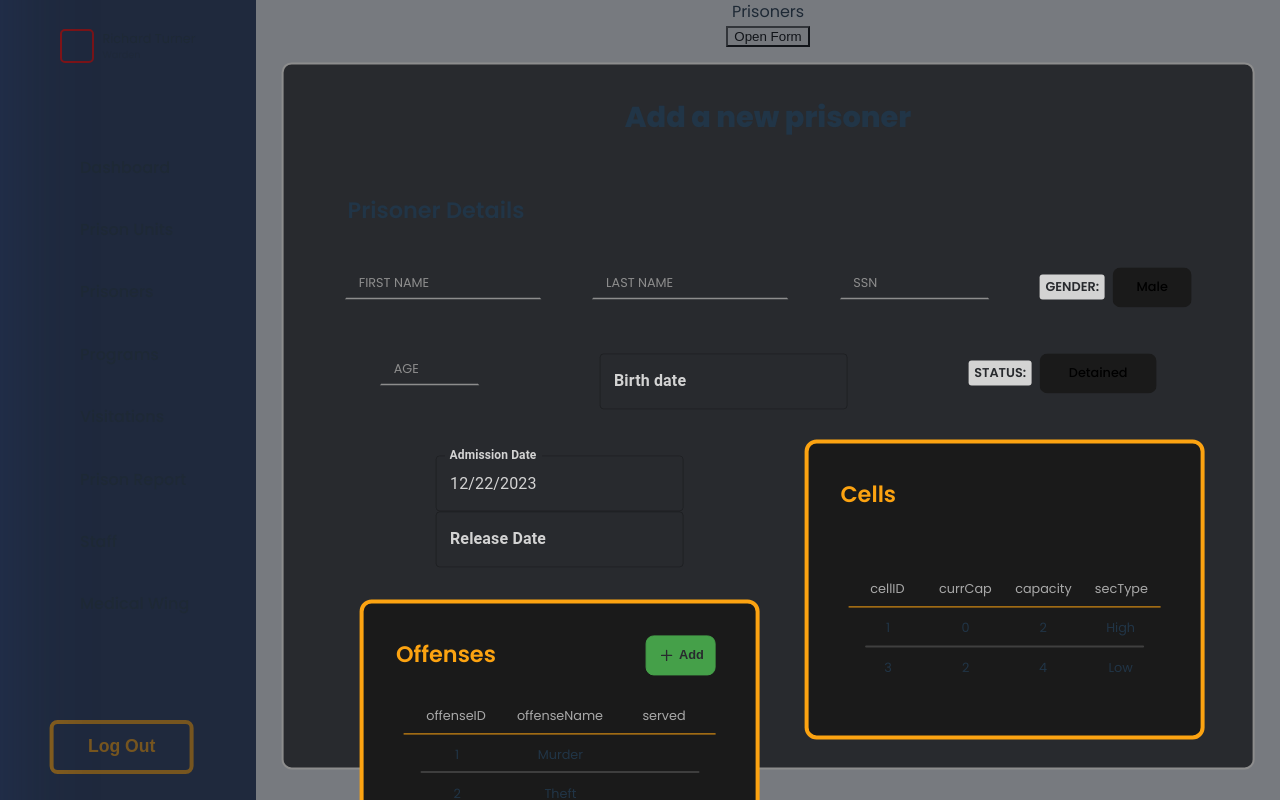
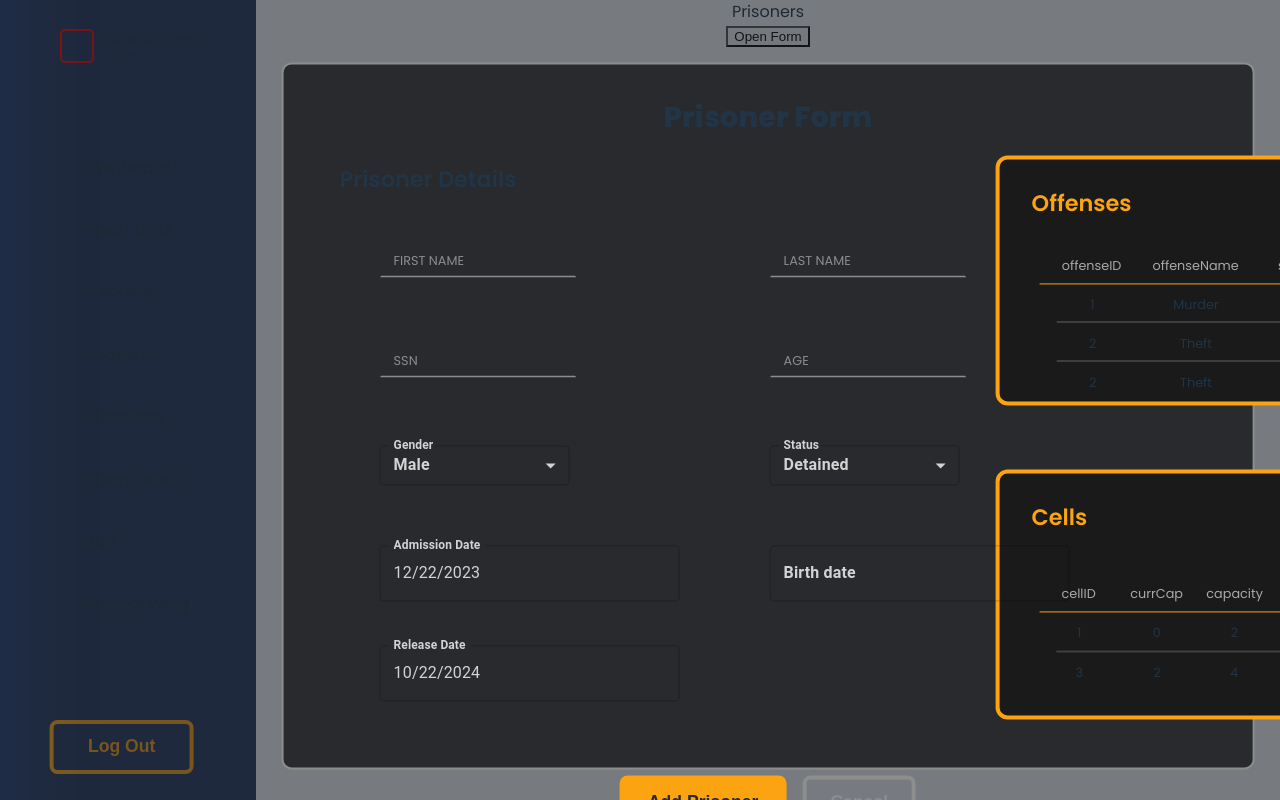
Before and after one commit to Mo2Hefny/Prison_Management, a React (Vite) app in the folder Client/: page / in a window 1280 px wide. Both pictures are taken after a click on the button "Open Form". Built offline with nearby package versions, Linux system fonts and the light colour scheme.

Commit message:
Rearrange the prisoner form

```diff
--- a/Client/src/components/Button.css
+++ b/Client/src/components/Button.css
@@ -25,12 +25,13 @@
 }
 
 .btn-2 {
-  border-radius: 8px;
+  border-radius: 3px;
   border: 1px solid transparent;
   font-size: 1em;
-  font-weight: 500;
+  font-weight: 600;
   font-family: inherit;
-  background-color: var(--dark-section);
+  background-color: var(--secondary-color);
+  color: var(--section-color);
   transition: border-color 0.25s;
 }
 
--- a/Client/src/components/DisplayTable.css
+++ b/Client/src/components/DisplayTable.css
@@ -6,12 +6,12 @@
   grid-template-rows: auto;
   grid-template-columns: auto;
   width: 400px;
-  height: 300px;
+  height: 250px;
   gap: 0.5rem;
   border: 4px solid var(--accent-color);
   border-radius: 12px;
   background-color: var(--dark-section);
-  padding: 1rem 2rem;
+  padding: 0.6rem 2rem;
 }
 
 .display-table {
--- a/Client/src/components/Form.css
+++ b/Client/src/components/Form.css
@@ -33,9 +33,9 @@
 
 .form-section-input {
   position: relative;
-  display: flex;
+  display: grid;
+  grid-template-columns: 300px 300px;
   justify-content: space-around;
-  flex-wrap: wrap;
   gap: 1rem 1.5rem;
 }
 
@@ -43,8 +43,8 @@
   align-self: flex-start;
   font-weight: 600;
   font-size: var(--title-2);
-  padding: 1rem;
-  margin-bottom: 1.5rem;
+  padding: 0.5rem;
+  margin: 0 0 2.5rem 0;
 }
 
 .input-container {
@@ -119,6 +119,6 @@ input.custom-input:not(:placeholder-shown) ~ span {
 }
 
 .btn-section {
-  align-self: flex-end;
+  align-self: center;
   margin: 3rem 0 1rem 0;
 }
--- a/Client/src/components/PrisonerForm/CellSection.jsx
+++ b/Client/src/components/PrisonerForm/CellSection.jsx
@@ -30,9 +30,7 @@ const CellSection = ({ details, onChange }) => {
 
   return (
     <div className='form-section cell-section'>
-      <div className='form-section-input'>
-        <DisplayTable title='Cells' dataTable={dt} selectedColumns={selectedColumns}/>
-      </div>
+      <DisplayTable title='Cells' dataTable={dt} selectedColumns={selectedColumns}/>
     </div>
   )
 }
--- a/Client/src/components/PrisonerForm/OffensesSection.jsx
+++ b/Client/src/components/PrisonerForm/OffensesSection.jsx
@@ -63,31 +63,12 @@ const dt = [
   },
 ]
 
-const OffensesSection = ({ details, onChange, toggleOffenseForm, setPrisonerDetails }) => {
+const OffensesSection = ({ details, onChange, toggleOffenseForm }) => {
   const selectedColumns = ['offenseID', 'offenseName', 'served']
-
-  const handleAdmissionDateChange = (newAdmissionDate) => {
-    // Calculate releaseDate based on the new admissionDate
-    const newReleaseDate = new Date(newAdmissionDate);
-    newReleaseDate.setMonth(newReleaseDate.getMonth() + details['sentenceTime']);
-
-    // Update releaseDate in the parent component using setPrisonerDetails
-    setPrisonerDetails((prevDetails) => ({
-      ...prevDetails,
-      admissionDate: newAdmissionDate,
-      releaseDate: newReleaseDate,
-    }));
-  };
 
   return (
     <div className='form-section offenses-section'>
-      <div className='form-section-input'>
-        <div className='sentence-date'>
-          <DateComp label='Admission Date' value={details.admissionDate} onChange={handleAdmissionDateChange}/>
-          <DateComp label='Release Date' value={details.releaseDate} readOnly={true} />
-        </div>
-        <DisplayTable title='Offenses' dataTable={dt} selectedColumns={selectedColumns} UIMode='addBtn' onClick={toggleOffenseForm}/>
-      </div>
+      <DisplayTable title='Offenses' dataTable={dt} selectedColumns={selectedColumns} UIMode='addBtn' onClick={toggleOffenseForm}/>
     </div>
   )
 }
--- a/Client/src/components/PrisonerForm/PrisonerDetails.jsx
+++ b/Client/src/components/PrisonerForm/PrisonerDetails.jsx
@@ -1,16 +1,32 @@
-import React from 'react'
+import React, { useEffect } from 'react'
 import Input from '../Input';
 import DropdownMenu from '../DropdownMenu';
 import DateComp from '../DateComp';
+import { SelectAutoWidth, SelectSmall } from '../SelectComponent';
 
-const PrisonerDetails = ({ details, onChange }) => {
+const PrisonerDetails = ({ details, onChange, setPrisonerDetails }) => {
   const handleChange = (e, field) => {
     onChange(field, e.target.value);
   }
 
-  const HandleBirthDateChange = (newBirthDate) => {
+  const handleBirthDateChange = (newBirthDate) => {
     onChange('bdate', newBirthDate);
   }
+
+  useEffect(() => {handleAdmissionDateChange(details.admissionDate)}, []);
+
+  const handleAdmissionDateChange = (newAdmissionDate) => {
+    // Calculate releaseDate based on the new admissionDate
+    const newReleaseDate = new Date(newAdmissionDate);
+    newReleaseDate.setMonth(newReleaseDate.getMonth() + details['sentenceTime']);
+
+    // Update releaseDate in the parent component using setPrisonerDetails
+    setPrisonerDetails((prevDetails) => ({
+      ...prevDetails,
+      admissionDate: newAdmissionDate,
+      releaseDate: newReleaseDate,
+    }));
+  };
 
   const genderList = ['Male', 'Female']
   const statusList = ['Detained', 'Released', 'Dead', 'Hospitalized']
@@ -19,21 +35,15 @@ const PrisonerDetails = ({ details, onChange }) => {
     <div className='form-section prisoner-details'>
       <h3 className='form-section-title'>Prisoner Details</h3>
       <div className="form-section-input">
-        <Input value={details.fname} field='fname' label='First Name' onChange={handleChange}/>
-        <Input value={details.lname} field='lname' label='Last Name' onChange={handleChange}/>
-        <Input type="number" value={details.ssn} field='ssn' label='SSN' onChange={handleChange} width={'150px'}/>
-        <div className='input-container input-dropdown'>
-          <label>Gender:</label>
-          <DropdownMenu list={genderList} defaultValue={details.gender} label='Gender' field='gender' onChange={handleChange} />
-          <div class="error"></div>
-        </div>
-        <Input type="number" value={details.age} label='Age' field='age' onChange={handleChange} width={'100px'}/>
-        <DateComp label="Birth date" value={details.bdate} onChange={HandleBirthDateChange} />
-        <div className='input-container input-dropdown'>
-          <label>Status:</label>
-          <DropdownMenu list={statusList} defaultValue={details.status} label='Status' field='status' onChange={handleChange} />
-          <div class="error"></div>
-        </div>
+        <Input value={details.fname} field='fname' label='First Name' onChange={handleChange} />
+        <Input value={details.lname} field='lname' label='Last Name' onChange={handleChange} />
+        <Input type="number" value={details.ssn} field='ssn' label='SSN' onChange={handleChange} />
+        <Input type="number" value={details.age} label='Age' field='age' onChange={handleChange} />
+        <SelectSmall value={details.gender} label='Gender' list={genderList} field='gender' onChange={handleChange} maxWidth={190} Null={false}/>
+        <SelectSmall value={details.status} label='Status' list={statusList} field='status' onChange={handleChange} maxWidth={190} Null={false}/>
+        <DateComp label='Admission Date' value={details.admissionDate} onChange={handleAdmissionDateChange}/>
+        <DateComp label="Birth date" value={details.bdate} onChange={handleBirthDateChange} />
+        <DateComp label='Release Date' value={details.releaseDate} readOnly={true} />
       </div>
     </div>
   )
--- a/Client/src/components/PrisonerForm/PrisonerForm.css
+++ b/Client/src/components/PrisonerForm/PrisonerForm.css
@@ -7,17 +7,29 @@
 
 .prisoner-form .grid-container {
   display: grid;
-  grid-template-rows: repeat(2, auto); /* Two rows for sections */
+  grid-template-rows: repeat(2, 1fr); /* Two rows for sections */
   grid-template-columns: 1fr; /* One column for the first row (prisoner details) */
-  gap: 1rem;
+  gap: 4rem 1rem;
 }
 
 /*
   Prisoner's details
 */
 .prisoner-details {
-  grid-row: 1 / span 1; /* Prisoner details spans the first row */
-  grid-column: 1 / span 2;
+  grid-column: 1 / span 1;
+  grid-row: 1 / span 2; /* Prisoner details spans the first row */
+}
+
+.prisoner-details .form-section-input {
+  padding-left: 3rem;
+  justify-content: flex-start;
+  grid-auto-rows: 80px;
+  gap: 5% 15%;
+}
+
+.form-section-input .input-container {
+  align-items: flex-start;
+  text-align: left;
 }
 
 /*
@@ -26,9 +38,18 @@
 
 .offenses-section,
 .cell-section {
-  grid-row: 2 / span 1; /* Offenses and cell sections span the second row by default */
+  grid-column: 2; /* Offenses and cell sections span the second row by default */
 
   /* Adjust styles as needed for offenses and cell sections */
+}
+
+.offenses-section.form-section {
+  flex-direction: row;
+  justify-content: flex-start;
+}
+
+.offenses-section .form-section-input {
+  gap: 3rem;
 }
 
 .sentence-date {
--- a/Client/src/components/PrisonerForm/PrisonerForm.jsx
+++ b/Client/src/components/PrisonerForm/PrisonerForm.jsx
@@ -57,17 +57,17 @@ const PrisonerForm = ({ isOpen, onClose }) => {
 
   return (
     <form ref={formRef} className="form prisoner-form">
-      <h2 className="form-title">Add a new prisoner</h2>
+      <h2 className="form-title">Prisoner Form</h2>
       <div className="grid-container">
         <PrisonerDetails
           details={prisonerDetails}
           onChange={handlePrisonerDetailsChange}
+          setPrisonerDetails={setPrisonerDetails}
         />
         <OffensesSection
           details={prisonerDetails}
           onChange={handlePrisonerDetailsChange}
           toggleOffenseForm={toggleOffenseForm}
-          setPrisonerDetails={setPrisonerDetails}
         />
         <CellSection
           details={prisonerDetails}
--- /dev/null
+++ b/Client/src/components/SelectComponent.css
@@ -0,0 +1,33 @@
+/* Select Menu Box */
+.MuiFormControl-root.css-1vffhae-MuiFormControl-root {
+  margin: 0;
+}
+
+/* Select Menu Text */
+.MuiInputBase-sizeSmall.css-1yk1gt9-MuiInputBase-root-MuiOutlinedInput-root-MuiSelect-root {
+  color: var(--secondary-color);
+  text-align: left;
+  font-weight: 600;
+}
+
+label.css-1jy569b-MuiFormLabel-root-MuiInputLabel-root.Mui-focused  {
+  color: var(--secondary-color);
+}
+
+/* Select Menu Icon */
+svg.MuiSvgIcon-root,
+svg.MuiSelect-icon,
+svg.MuiFormControl-root.css-1vffhae-MuiFormControl-root,
+svg.css-hfutr2-MuiSvgIcon-root-MuiSelect-icon {
+  color: var(--secondary-color);
+}
+
+svg.css-hfutr2-MuiSvgIcon-root-MuiSelect-icon.Mui-focused {
+  color: var(--secondary-color);
+}
+
+div.MuiPaper-root,
+div.css-3dzjca-MuiPaper-root-MuiPopover-paper-MuiMenu-paper {
+  color: var(--secondary-color);
+  background-color: var(--dark-section);
+}
--- /dev/null
+++ b/Client/src/components/SelectComponent.jsx
@@ -0,0 +1,79 @@
+import * as React from 'react';
+import InputLabel from '@mui/material/InputLabel';
+import MenuItem from '@mui/material/MenuItem';
+import FormControl from '@mui/material/FormControl';
+import FormHelperText from '@mui/material/FormHelperText';
+import Select from '@mui/material/Select';
+import './SelectComponent.css'
+
+export function SelectAutoWidth() {
+  const [age, setAge] = React.useState('');
+
+  const handleChange = (event) => {
+    setAge(event.target.value);
+  };
+
+  return (
+    <div>
+      <FormControl sx={{ m: 1, minWidth: 80 }}>
+        <InputLabel id="demo-simple-select-autowidth-label">Age</InputLabel>
+        <Select
+          labelId="demo-simple-select-autowidth-label"
+          id="demo-simple-select-autowidth"
+          value={age}
+          onChange={handleChange}
+          autoWidth
+          label="Age"
+        >
+          <MenuItem value="">
+            <em>None</em>
+          </MenuItem>
+          <MenuItem value={10}>Twenty</MenuItem>
+          <MenuItem value={21}>Twenty one</MenuItem>
+          <MenuItem value={22}>Twenty one and a half</MenuItem>
+        </Select>
+      </FormControl>
+    </div>
+  );
+}
+
+export function SelectSmall({ value, list, label, maxWidth, onChange, field, Null}) {
+  const [selectedItem, setSelectedItem] = React.useState(value);
+
+  const handleChange = (event) => {
+    setSelectedItem(event.target.value);
+    onChange(field, event.target.value);
+  };
+
+  return (
+    <FormControl sx={{ m: 1, minWidth: 120, maxWidth: {maxWidth}}} size="small">
+      <InputLabel
+        id="demo-select-small-label"
+        sx={{
+          background: 'var(--section-color)',
+          paddingRight: '3px'
+        }}>
+        {label}
+      </InputLabel>
+      <Select
+        labelId="demo-select-small-label"
+        id="demo-select-small"
+        value={selectedItem}
+        label="Age"
+        onChange={handleChange}
+      >
+        {Null && (<MenuItem value="">
+          <em>None</em>
+        </MenuItem>)}
+        {list.map((listItem) => (
+            <MenuItem value={listItem}>{listItem}</MenuItem>
+        ))}
+      </Select>
+    </FormControl>
+  );
+}
+
+SelectSmall.defaultProps = {
+  list: [],
+  Null: true,
+}
--- a/Client/src/index.css
+++ b/Client/src/index.css
@@ -1,5 +1,5 @@
 :root {
-  font-family: Poppins, system-ui, Avenir, Helvetica, Arial, sans-serif;
+  font-family: "Poppins", system-ui, Avenir, Helvetica, Arial, sans-serif;
   line-height: 1.5;
   font-weight: 400;
 
```
Also changed, not shown: Client/src/components/DatePicker.css (+15 -2 lines).
